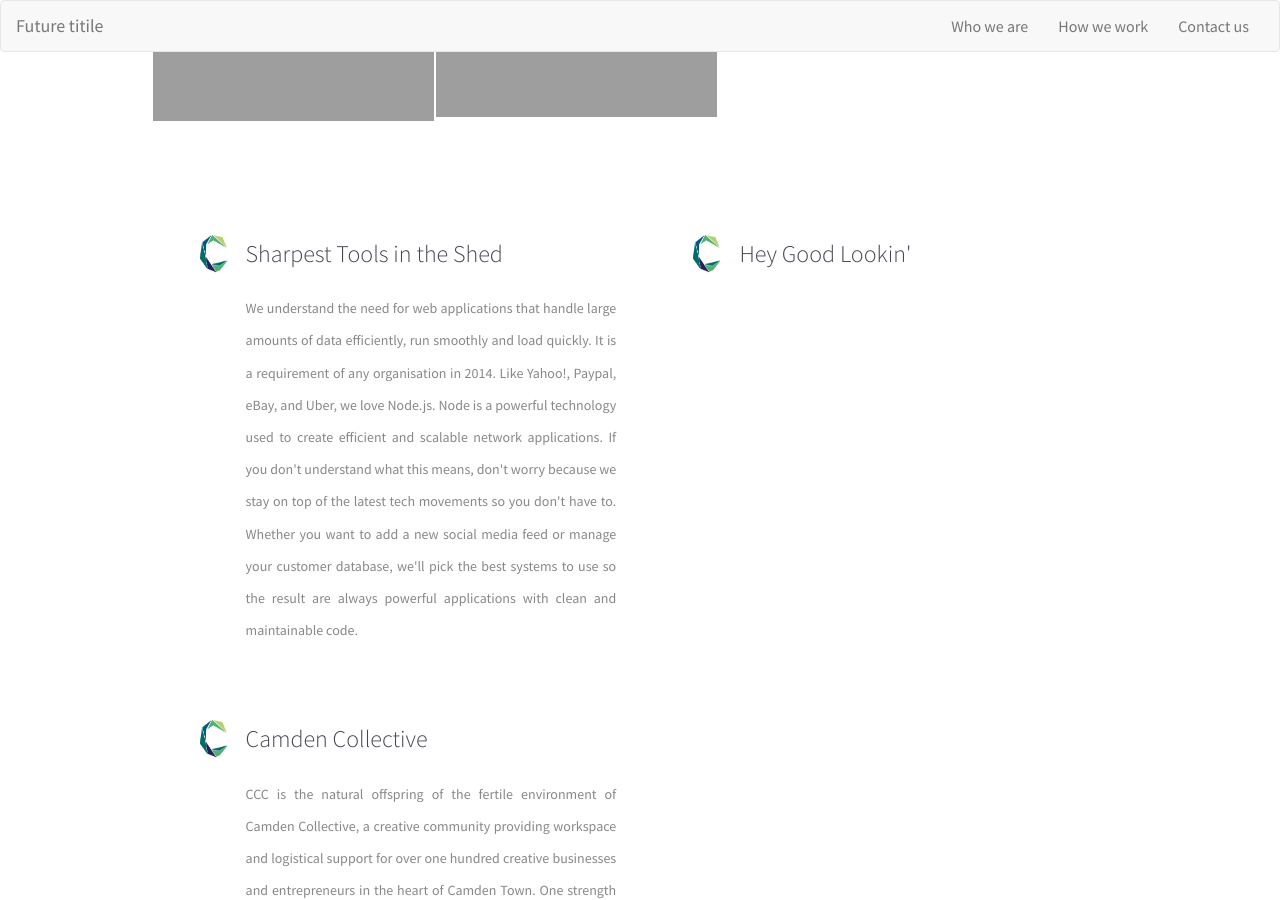
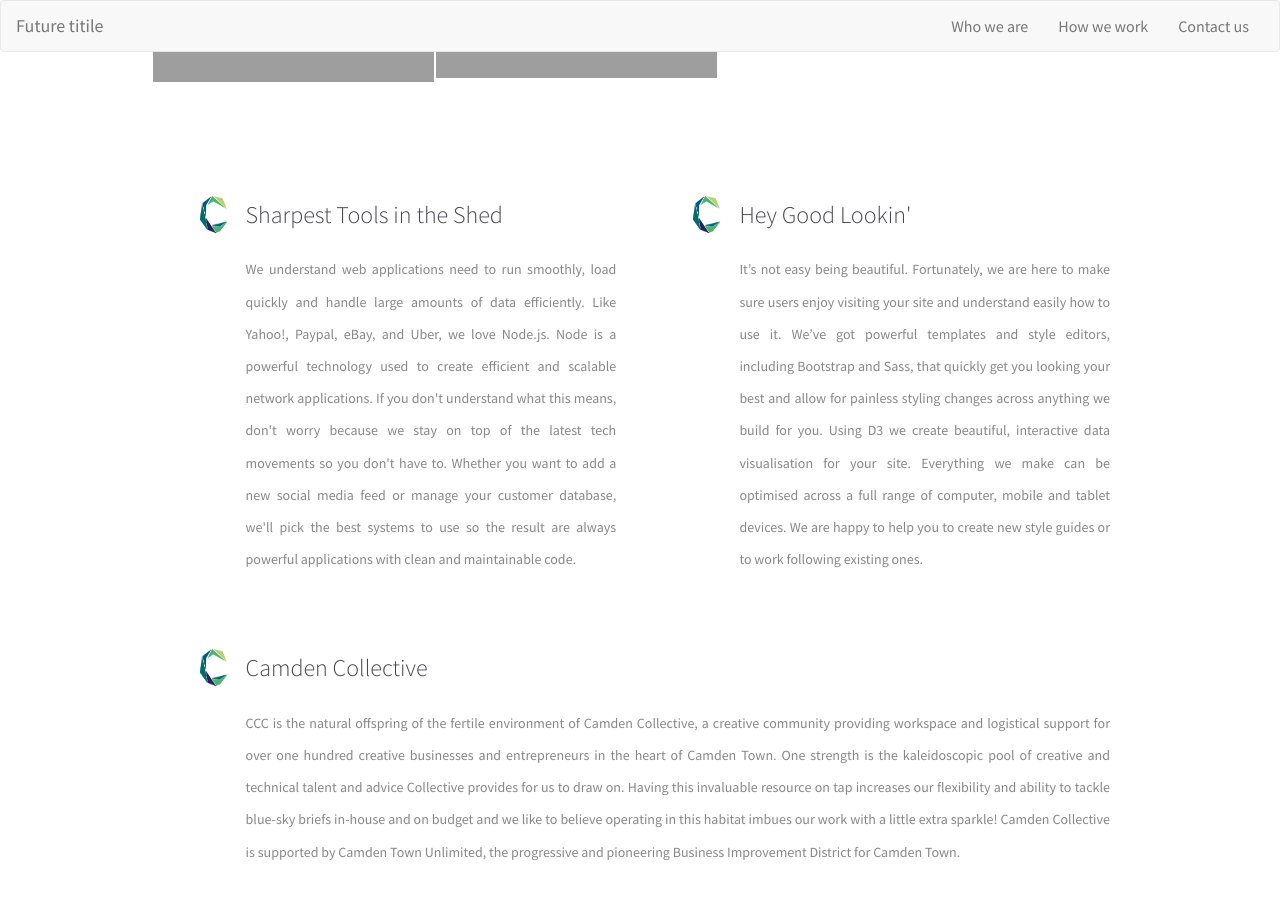
Before and after one commit to sofer/foundersandcoders, a Jekyll site: the page built from index.html, in a window 1280 px wide and 900 px high, scrolled down 1215 px. Built offline with Jekyll 4.4.1, drawn with Linux system fonts in a browser that asks for light colours; nearby versions of some CDN libraries; some of the changed text lies outside the part shown.

Commit message:
deleted css formatting for team section, changes to copy

```diff
--- a/css/main.scss
+++ b/css/main.scss
@@ -1246,108 +1246,7 @@
     -webkit-filter: grayscale(0.8)
 }
 
-.home-page .team .the-team .two-column .team-member .team-mike {
-    background-image: url(/img/team_mike.png)
-}
-
-@media (-webkit-min-device-pixel-ratio: 1.5),(min--moz-device-pixel-ratio:1.5),(-o-min-device-pixel-ratio:3/2),(min-resolution:1.5dppx) {
-    .home-page .team .the-team .two-column .team-member .team-mike {
-        background-image:url(/img/team_mike@2x.png);
-        background-size: 77px 77px
-    }
-}
-
-.home-page .team .the-team .two-column .team-member .team-heather {
-    background-image: url(/img/team_heather.png)
-}
-
-@media (-webkit-min-device-pixel-ratio: 1.5),(min--moz-device-pixel-ratio:1.5),(-o-min-device-pixel-ratio:3/2),(min-resolution:1.5dppx) {
-    .home-page .team .the-team .two-column .team-member .team-heather {
-        background-image:url(/img/team_heather@2x.png);
-        background-size: 77px 77px
-    }
-}
-
-.home-page .team .the-team .two-column .team-member .team-courtney {
-    background-image: url(/img/team_courtney.png)
-}
-
-@media (-webkit-min-device-pixel-ratio: 1.5),(min--moz-device-pixel-ratio:1.5),(-o-min-device-pixel-ratio:3/2),(min-resolution:1.5dppx) {
-    .home-page .team .the-team .two-column .team-member .team-courtney {
-        background-image:url(/img/team_courtney@2x.png);
-        background-size: 77px 77px
-    }
-}
-
-.home-page .team .the-team .two-column .team-member .team-cody {
-    background-image: url(/img/team_cody.png)
-}
-
-@media (-webkit-min-device-pixel-ratio: 1.5),(min--moz-device-pixel-ratio:1.5),(-o-min-device-pixel-ratio:3/2),(min-resolution:1.5dppx) {
-    .home-page .team .the-team .two-column .team-member .team-cody {
-        background-image:url(/img/team_cody@2x.png);
-        background-size: 77px 77px
-    }
-}
-
-.home-page .team .the-team .two-column .team-member .team-rachael {
-    background-image: url(/img/team_rachael.png);
-    background-size: 100%
-}
-
-@media (-webkit-min-device-pixel-ratio: 1.5),(min--moz-device-pixel-ratio:1.5),(-o-min-device-pixel-ratio:3/2),(min-resolution:1.5dppx) {
-    .home-page .team .the-team .two-column .team-member .team-rachael {
-        background-image:url(/img/team_rachael@2x.png);
-        background-size: 77px 77px
-    }
-}
-
-.home-page .team .the-team .two-column .team-member .team-nick {
-    background-image: url(/img/team_nick.png)
-}
-
-@media (-webkit-min-device-pixel-ratio: 1.5),(min--moz-device-pixel-ratio:1.5),(-o-min-device-pixel-ratio:3/2),(min-resolution:1.5dppx) {
-    .home-page .team .the-team .two-column .team-member .team-nick {
-        background-image:url(/img/team_nick@2x.png);
-        background-size: 77px 77px
-    }
-}
-
-.home-page .team .the-team .two-column .team-member .team-edamame {
-    background-image: url(/img/team_edamame.png)
-}
-
-@media (-webkit-min-device-pixel-ratio: 1.5),(min--moz-device-pixel-ratio:1.5),(-o-min-device-pixel-ratio:3/2),(min-resolution:1.5dppx) {
-    .home-page .team .the-team .two-column .team-member .team-edamame {
-        background-image:url(/img/team_edamame@2x.png);
-        background-size: 77px 77px
-    }
-}
-
-.home-page .team .the-team .two-column .team-member .team-scott {
-    background-image: url(/img/team_scott.png)
-}
-
-@media (-webkit-min-device-pixel-ratio: 1.5),(min--moz-device-pixel-ratio:1.5),(-o-min-device-pixel-ratio:3/2),(min-resolution:1.5dppx) {
-    .home-page .team .the-team .two-column .team-member .team-scott {
-        background-image:url(/img/team_scott@2x.png);
-        background-size: 77px 77px
-    }
-}
-
-.home-page .team .the-team .two-column .team-member .text {
-    width: 75%;
-    padding: 15px 0 0 30%
-}
-
-.home-page .team .the-team .two-column .team-member:hover .photo {
-    filter: none;
-    -webkit-transition: -webkit-filter 1000ms;
-    -webkit-filter: grayscale(0);
-    -moz-transition: filter 1000ms ease-in;
-    -ms-transition: filter 1000ms ease-in;
-    transition: filter 1000ms ease-in
-}
+
 
 @media screen and (max-width: 780px) {
     .home-page .team h1 {
--- a/index.html
+++ b/index.html
@@ -81,22 +81,18 @@
 					<div class="top_left">
 						<img src="/camdenlogo.png" width="45" height="45">
 						<h4>Sharpest Tools in the Shed</h4>
-						<p>We understand the need for web applications that handle large amounts of data efficiently, run smoothly and load quickly. It is a requirement of any organisation in 2014. Like Yahoo!, Paypal, eBay, and Uber, we love Node.js. Node is a powerful technology used to create efficient and scalable network applications. If you don't understand what this means, don't worry because we stay on top of the latest tech movements so you don't have to. Whether you want to add a new social media feed or manage your customer database, we'll pick the best systems to use so the result are always powerful applications with clean and maintainable code.</p>
+						<p>We understand web applications need to run smoothly, load quickly and handle large amounts of data efficiently. Like Yahoo!, Paypal, eBay, and Uber, we love Node.js. Node is a powerful technology used to create efficient and scalable network applications. If you don't understand what this means, don't worry because we stay on top of the latest tech movements so you don't have to. Whether you want to add a new social media feed or manage your customer database, we'll pick the best systems to use so the result are always powerful applications with clean and maintainable code.</p>
 						<!-- This should be about how well everything works.  -->
 					</div>
 					<div class="top_right">
 						<img src="/camdenlogo.png" width="45" height="45">
 						<h4>Hey Good Lookin'</h4>
-						<p>
-
-
-
-						<!-- As browser capabilities improve, users have less and less patience for anything... "behind the times". If you want to hold their attention for longer than a few seconds, you have to keep your interfaces looking sharp and up-to-date with modern technology and a relevant design. It's a lot to keep up with, but that's where Heather and our front-end team can help. We use our expertise in HTML5, CSS3, and JavaScript to create beautiful, intuitive, interactive  experiences that will keep your users coming back for more. Meanwhile, the backend team makes sure your new stuff integrates seamlessly with proprietary APIs, legacy databases, and any other techno-bogeymen reckless enough to challenge us. --></p>
+						<p>It’s not easy being beautiful. Fortunately, we are here to make sure users enjoy visiting your site and understand easily how to use it. We’ve got powerful templates and style editors, including Bootstrap and Sass, that quickly get you looking your best and allow for painless styling changes across anything we build for you. Using D3 we create beautiful, interactive data visualisation for your site. Everything we make can be optimised across a full range of computer, mobile and tablet devices. We are happy to help you to create new style guides or to work following existing ones.</p>
 						<!-- This shoudl be about how good it looks. -->
 					</div>
 				</div>
 			<div class="bottom-row">
-				<div class="bot_left">
+				<div>
 					<img src="/camdenlogo.png" width="45" height="45">
 					<h4>Camden Collective</h4>
 					<p>CCC is the natural offspring of the fertile environment of Camden Collective, a creative community providing workspace and logistical support for over one hundred creative businesses and entrepreneurs in the heart of Camden Town. One strength is the kaleidoscopic pool of creative and technical talent and advice Collective provides for us to draw on. Having this invaluable resource on tap increases our flexibility and ability to tackle blue-sky briefs in-house and on budget and we like to believe operating in this habitat imbues our work with a little extra sparkle! Camden Collective is supported by Camden Town Unlimited, the progressive and pioneering Business Improvement District for Camden Town. </p>
@@ -162,8 +158,8 @@
 		<div class="team-region">
 			<div class="container">
 					<div class="heading">
-						<h1>We're a small team with big talent.</h1>
-						<h3>Meet our happy family of designers and developers.</h3>
+						<h1>Collective talent ready to work with you.</h1>
+						<h3>We're all full stack developers: JavaScript developers and UX/UI in one.</h3>
 					</div>
 				<div class="the-team">
 					<!-- THE MAP -->
@@ -175,17 +171,57 @@
 								<div class="team-member mike-m">
 									<div class="team-mike photo"></div>
 									<div class="text">
-										<p>Mike McNeil</p>
+										<p>Dan Sofer</p>
 										<p><span>Founder</span></p>
 									</div>
 								</div>
 							</a>
-							<a class="mobile" target="_blank" href="https://www.linkedin.com/in/kallunalovegood/">
-								<div class="team-member heather">
-									<div class="team-heather photo"></div>
+
+							<a target="_blank" href="http://www.linkedin.com/in/scottgress">
+								<div class="team-member scott">
+									<div class="team-scott photo"></div>
 									<div class="text">
-										<p>Heather White</p>
-										<p><span>Founder, Creative Director</span></p>
+										<p>Besart Shyti</p>
+										<p><span>BTeam</span></p>
+									</div>
+								</div>
+							</a>
+
+							<a target="_blank" href="http://www.linkedin.com/in/scottgress">
+								<div class="team-member scott">
+									<div class="team-scott photo"></div>
+									<div class="text">
+										<p>Brian Guinan</p>
+										<p><span>BTeam</span></p>
+									</div>
+								</div>
+							</a>
+									<a target="_blank" href="https://twitter.com/mikermcneil">
+								<div class="team-member mike-m">
+									<div class="team-mike photo"></div>
+									<div class="text">
+										<p>Leo Childs</p>
+										<p><span>Coding Ninja</span></p>
+									</div>
+								</div>
+							</a>
+
+							<a target="_blank" href="http://www.linkedin.com/in/scottgress">
+								<div class="team-member scott">
+									<div class="team-scott photo"></div>
+									<div class="text">
+										<p>Nafisa Bakkar</p>
+										<p><span>Coding Guru</span></p>
+									</div>
+								</div>
+							</a>
+
+							<a target="_blank" href="http://www.linkedin.com/in/scottgress">
+								<div class="team-member scott">
+									<div class="team-scott photo"></div>
+									<div class="text">
+										<p>Adam Hogge</p>
+										<p><span>Coding G</span></p>
 									</div>
 								</div>
 							</a>
@@ -193,60 +229,8 @@
 								<div class="team-member scott">
 									<div class="team-scott photo"></div>
 									<div class="text">
-										<p>Scott Gress</p>
-										<p><span>JavaScript Developer</span></p>
-									</div>
-								</div>
-							</a>
-							<a target="_blank" href="https://twitter.com/fancydoilies">
-								<div class="team-member rachael">
-									<div class="team-rachael photo"></div>
-									<div class="text">
-										<p>Rachael Shaw</p>
-										<p><span>UX Developer</span></p>
-									</div>
-								</div>
-							</a>
-						</div>
-						<div class="column right-column">
-							<a class="heather" target="_blank" href="https://www.linkedin.com/in/kallunalovegood/">
-								<div class="team-member heather desk">
-									<div class="team-heather photo"></div>
-									<div class="text">
-										<p>Heather White</p>
-										<p><span>Founder, Creative Director</span></p>
-									</div>
-								</div>
-							</a>
-							<a target="_blank" href="https://github.com/particlebanana">
-								<div class="team-member cody">
-									<div class="team-cody photo"></div>
-									<div class="text">
-										<p>Cody Stoltman</p>
-										<p><span>JavaScript Developer</span></p>
-									</div>
-								</div>
-							</a>
-							<a target="_blank" href="https://twitter.com/ncrumrine">
-								<div class="team-member nick">
-									<!-- <img alt="Photo of Nick Crumrine" src="/img/team_nick.png"/> -->
-									<div class="team-nick photo"></div>
-									<div class="text">
-										<p>Nick Crumrine</p>
-										<p><span>Javascript Developer</span></p>
-									</div>
-								</div>
-							</a>
-						</div>
-					</div>
-					<div class="two-column" style="float:left;">
-						<div class="column left-column">
-							<a target="_blank" href="https://www.linkedin.com/in/ccrowwyrtzen/">
-								<div class="team-member courtney">
-									<div class="team-courtney photo"></div>
-									<div class="text">
-										<p>Courtney Wyrtzen</p>
-										<p><span>Communications Coordinator</span></p>
+										<p>Ben Clifford</p>
+										<p><span>Coding Guru</span></p>
 									</div>
 								</div>
 							</a>
@@ -254,17 +238,107 @@
 								<div class="team-member mike-m">
 									<div class="team-mike photo"></div>
 									<div class="text">
-										<p>Mike McNeil</p>
-										<p><span>Founder</span></p>
+										<p>Benjamin Lees</p>
+										<p><span>Coding Boss</span></p>
 									</div>
 								</div>
 							</a>
-							<a class="mobile" target="_blank" href="https://www.linkedin.com/in/kallunalovegood/">
-								<div class="team-member heather">
-									<div class="team-heather photo"></div>
+
+							<a target="_blank" href="http://www.linkedin.com/in/scottgress">
+								<div class="team-member scott">
+									<div class="team-scott photo"></div>
 									<div class="text">
-										<p>Heather White</p>
-										<p><span>Founder, Creative Director</span></p>
+										<p>Emma Milner</p>
+										<p><span>Coding</span></p>
+									</div>
+								</div>
+							</a>
+
+							<a target="_blank" href="http://www.linkedin.com/in/scottgress">
+								<div class="team-member scott">
+									<div class="team-scott photo"></div>
+									<div class="text">
+										<p>Harry Fox</p>
+										<p><span>Coding Sage</span></p>
+									</div>
+								</div>
+							</a>
+									<a target="_blank" href="https://twitter.com/mikermcneil">
+								<div class="team-member mike-m">
+									<div class="team-mike photo"></div>
+									<div class="text">
+										<p>Hugh Trueger</p>
+										<p><span>Coding Ninja</span></p>
+									</div>
+								</div>
+							</a>
+
+
+
+							<a target="_blank" href="http://www.linkedin.com/in/scottgress">
+								<div class="team-member scott">
+									<div class="team-scott photo"></div>
+									<div class="text">
+										<p>Joe Tanner</p>
+										<p><span>Coding Ace</span></p>
+									</div>
+								</div>
+							</a>
+														<a target="_blank" href="https://twitter.com/mikermcneil">
+								<div class="team-member mike-m">
+									<div class="team-mike photo"></div>
+									<div class="text">
+										<p>Marc Davies</p>
+										<p><span>Coding Don</span></p>
+									</div>
+								</div>
+							</a>
+
+							<a target="_blank" href="http://www.linkedin.com/in/scottgress">
+								<div class="team-member scott">
+									<div class="team-scott photo"></div>
+									<div class="text">
+										<p>Maryam Sarang</p>
+										<p><span>Coding Hero</span></p>
+									</div>
+								</div>
+							</a>
+
+							<a target="_blank" href="http://www.linkedin.com/in/scottgress">
+								<div class="team-member scott">
+									<div class="team-scott photo"></div>
+									<div class="text">
+										<p>Max Greenwood</p>
+										<p><span>Coding Mastermind</span></p>
+									</div>
+								</div>
+							</a>
+									<a target="_blank" href="https://twitter.com/mikermcneil">
+								<div class="team-member mike-m">
+									<div class="team-mike photo"></div>
+									<div class="text">
+										<p>Naomi Gaynor</p>
+										<p><span>Coding Ninja</span></p>
+									</div>
+								</div>
+							</a>
+
+							<a target="_blank" href="http://www.linkedin.com/in/scottgress">
+								<div class="team-member scott">
+									<div class="team-scott photo"></div>
+									<div class="text">
+										<p>Natalia Baltazar</p>
+										<p><span>Coding Guru</span></p>
+									</div>
+								</div>
+							</a>
+
+							<a target="_blank" href="http://www.linkedin.com/in/scottgress">
+								<div class="team-member scott">
+									<div class="team-scott photo"></div>
+									<div class="text">
+										<p>Natalie Newton</p>
+										<p><span>Coding G</span></p>
 									</div>
 								</div>
 							</a>
@@ -272,115 +346,21 @@
 								<div class="team-member scott">
 									<div class="team-scott photo"></div>
 									<div class="text">
-										<p>Scott Gress</p>
-										<p><span>JavaScript Developer</span></p>
+										<p>Subhan Shaffi</p>
+										<p><span>Coding Guru</span></p>
 									</div>
 								</div>
 							</a>
-							<a target="_blank" href="https://twitter.com/fancydoilies">
-								<div class="team-member rachael">
-									<div class="team-rachael photo"></div>
+							<a target="_blank" href="https://twitter.com/mikermcneil">
+								<div class="team-member mike-m">
+									<div class="team-mike photo"></div>
 									<div class="text">
-										<p>Rachael Shaw</p>
-										<p><span>UX Developer</span></p>
+										<p>William Fisher</p>
+										<p><span>King of the World</span></p>
 									</div>
 								</div>
 							</a>
-							<a target="_blank" href="http://www.edamamedesign.com/">
-								<div class="team-member mike-t">
-									<div class="team-edamame photo"></div>
-									<div class="text">
-										<p>Mike Thomas <span class="special">(Osaka)</span></p>
-										<p><span>Senior UX Designer</span></p>
-									</div>
-								</div>
-							</a>
-							<a target="_blank" href="https://twitter.com/ncrumrine">
-								<div class="team-member nick">
-									<!-- <img alt="Photo of Nick Crumrine" src="/img/team_nick.png"/> -->
-									<div class="team-nick photo"></div>
-									<div class="text">
-										<p>Nick Crumrine</p>
-										<p><span>Javascript Developer</span></p>
-									</div>
-								</div>
-							</a>
-							<a target="_blank" href="https://www.linkedin.com/in/ccrowwyrtzen/">
-								<div class="team-member courtney">
-									<div class="team-courtney photo"></div>
-									<div class="text">
-										<p>Courtney Wyrtzen</p>
-										<p><span>Communications Coordinator</span></p>
-									</div>
-								</div>
-							</a>
-						</div>
-						<div class="column right-column">
-							<a target="_blank" href="http://www.edamamedesign.com/">
-								<div class="team-member mike-t">
-									<div class="team-edamame photo"></div>
-									<div class="text">
-										<p>Mike Thomas <span class="special">(Osaka)</span></p>
-										<p><span>Senior UX Designer</span></p>
-									</div>
-								</div>
-							</a>
-							<a class="heather" target="_blank" href="https://www.linkedin.com/in/kallunalovegood/">
-								<div class="team-member heather desk">
-									<div class="team-heather photo"></div>
-									<div class="text">
-										<p>Heather White</p>
-										<p><span>Founder, Creative Director</span></p>
-									</div>
-								</div>
-							</a>
-							<a target="_blank" href="https://github.com/particlebanana">
-								<div class="team-member cody">
-									<div class="team-cody photo"></div>
-									<div class="text">
-										<p>Cody Stoltman</p>
-										<p><span>JavaScript Developer</span></p>
-									</div>
-								</div>
-							</a>
-							<a target="_blank" href="https://twitter.com/ncrumrine">
-								<div class="team-member nick">
-									<!-- <img alt="Photo of Nick Crumrine" src="/img/team_nick.png"/> -->
-									<div class="team-nick photo"></div>
-									<div class="text">
-										<p>Nick Crumrine</p>
-										<p><span>Javascript Developer</span></p>
-									</div>
-								</div>
-							</a>
-							<a target="_blank" href="https://www.linkedin.com/in/ccrowwyrtzen/">
-								<div class="team-member courtney">
-									<div class="team-courtney photo"></div>
-									<div class="text">
-										<p>Courtney Wyrtzen</p>
-										<p><span>Communications Coordinator</span></p>
-									</div>
-								</div>
-							</a>
-							<a target="_blank" href="https://twitter.com/ncrumrine">
-								<div class="team-member nick">
-									<!-- <img alt="Photo of Nick Crumrine" src="/img/team_nick.png"/> -->
-									<div class="team-nick photo"></div>
-									<div class="text">
-										<p>Nick Crumrine</p>
-										<p><span>Javascript Developer</span></p>
-									</div>
-								</div>
-							</a>
-							<a target="_blank" href="https://www.linkedin.com/in/ccrowwyrtzen/">
-								<div class="team-member courtney">
-									<div class="team-courtney photo"></div>
-									<div class="text">
-										<p>Courtney Wyrtzen</p>
-										<p><span>Communications Coordinator</span></p>
-									</div>
-								</div>
-							</a>
+
 						</div>
 					</div>
 				</div>
```
Also changed, not shown: other parts of index.html (+1 -1 lines).
